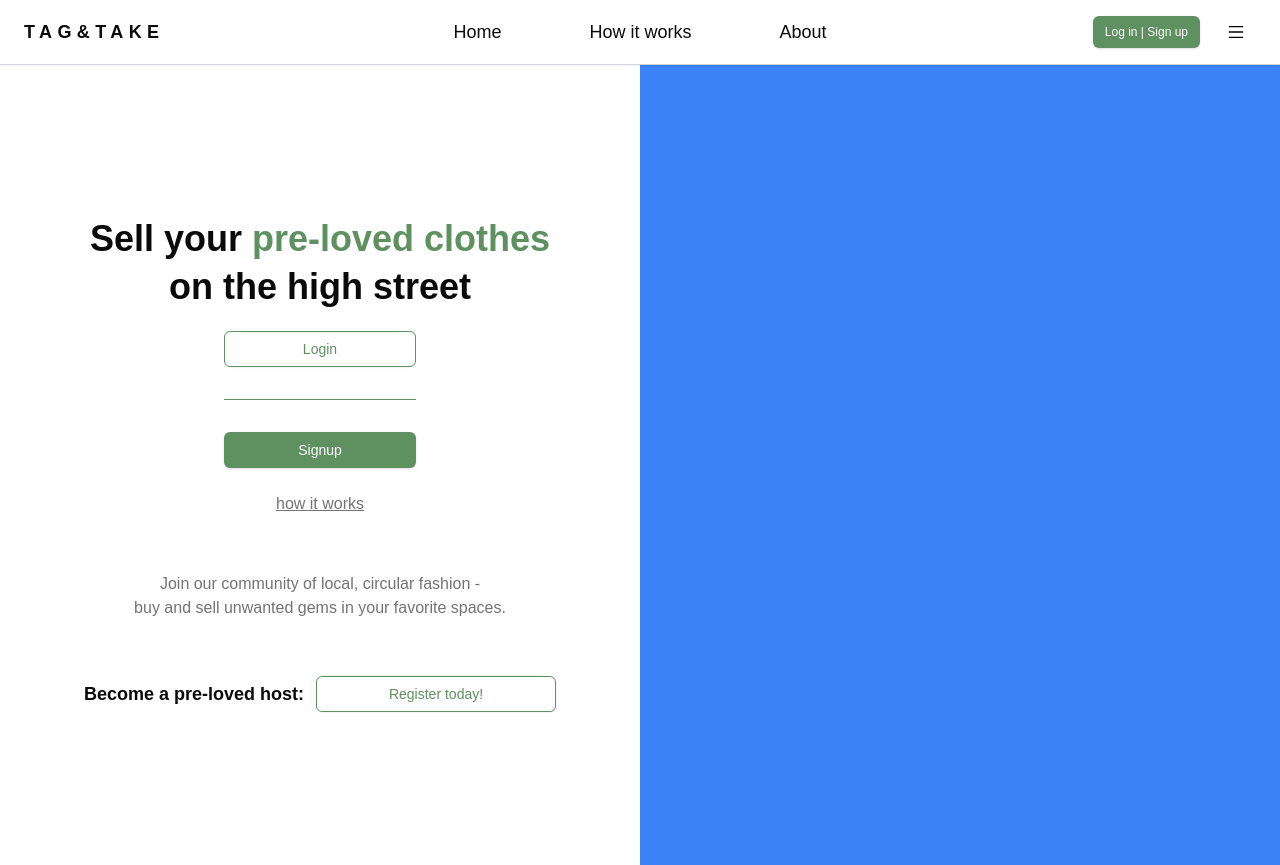
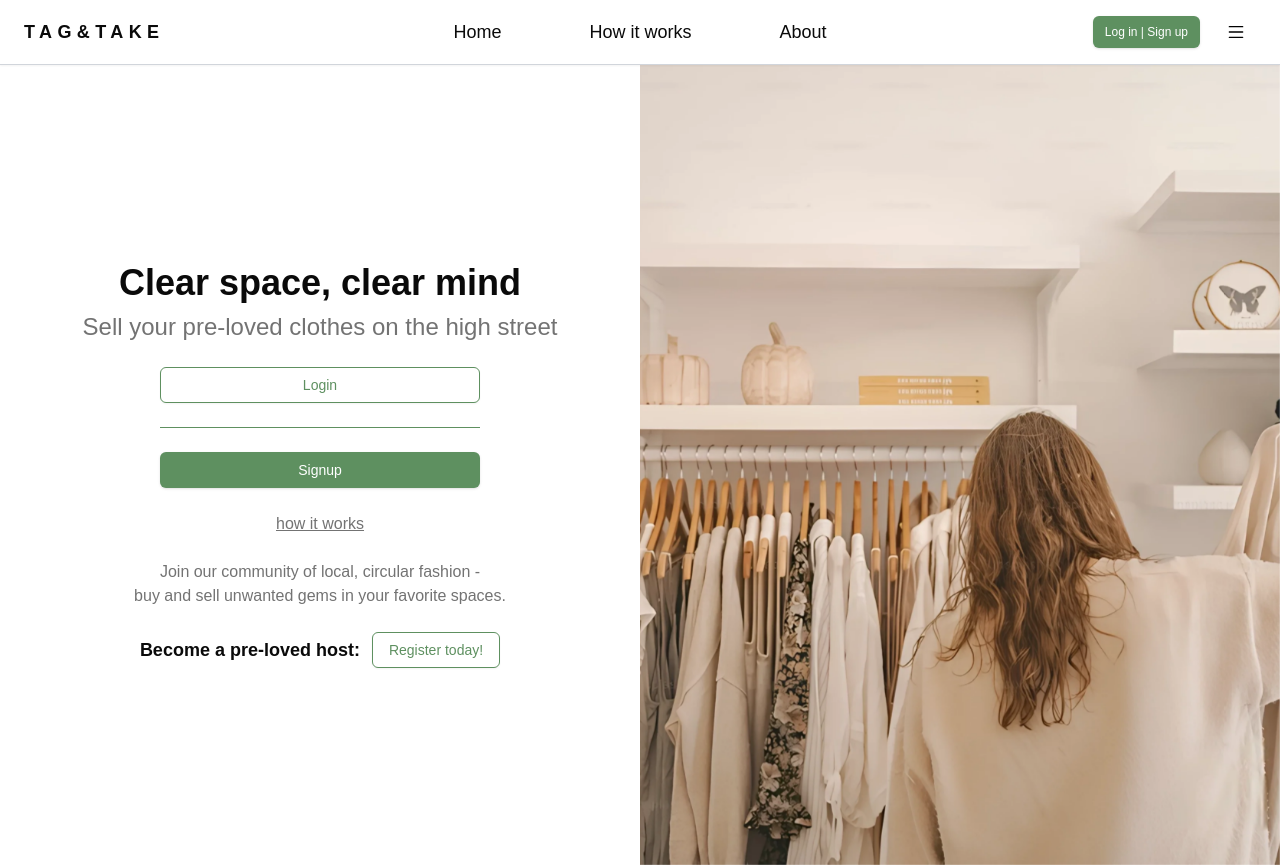
Before and after one commit to danvisser/tagandtake-frontend, a Next.js app: page / in a window 1280 px wide. Built offline with nearby package versions, Linux system fonts and the light colour scheme; no server answers.

Commit message:
add home image

```diff
--- a/src/app/page.tsx
+++ b/src/app/page.tsx
@@ -6,6 +6,7 @@ import { Button } from "@src/components/ui/button";
 import { useAuthStore } from "@src/stores/authStore";
 import { Routes } from "@src/constants/routes";
 import { UserRole, UserRoles } from "@src/types/roles";
+import Image from "next/image";
 
 type PageVariant = "public" | UserRole;
 
@@ -28,53 +29,63 @@ export default function HomePage() {
 
 function PublicHomePage() {
   return (
-    <div className="container-fluid mx-0 px-0 py-0 flex flex-col lg:flex-row lg:items-stretch lg:min-h-screen">
-      {/* Main Content */}
-      <div className="lg:w-1/2 space-y-6 text-center flex flex-col items-center justify-center px-4 py-12 md:py-20">
-        <h1 className="text-3xl font-semibold md:text-4xl lg:text-4xl flex flex-col">
-          <span>
-            Sell your{" "}
-            <span className="text-primary">pre-loved clothes</span>
-          </span>
-          <span className="mt-2">
-            {" "}
-            on the high street
+    <div className="flex flex-col min-h-screen">
+      {/* Image section - full width on mobile, half width on desktop */}
+      <div className="w-full h-64 md:h-80 lg:h-screen lg:w-1/2 lg:fixed lg:right-0">
+        <div className="relative w-full h-full">
+          <Image
+            src="/images/public_home.webp"
+            alt="Pre-loved clothing on the high street"
+            fill
+            className="object-cover"
+            priority
+          />
+        </div>
+      </div>
+
+      {/* Content section - full width on mobile, half width and centered on desktop */}
+      <div className="w-full lg:w-1/2 space-y-6 text-center flex flex-col items-center justify-center px-4 py-8 md:py-12 lg:min-h-screen">
+        <h1 className="text-2xl font-semibold md:text-3xl lg:text-4xl flex flex-col mt-4 lg:mt-0">
+          <span className="mb-2">Clear space, clear mind</span>
+          <span className="text-lg font-medium md:text-xl lg:text-2xl text-muted-foreground">
+            Sell your pre-loved clothes on the high street
           </span>
         </h1>
-        <div className="flex flex-col gap-4 items-center">
-          <Link href={Routes.LOGIN}>
-            <Button variant="outline" className="w-48">
+
+        <div className="flex flex-col gap-4 items-center w-full max-w-xs">
+          <Link href={Routes.LOGIN} className="w-full">
+            <Button variant="outline" className="w-full">
               Login
             </Button>
           </Link>
-          <div className="w-full h-px bg-border mt-4 mb-4" />
-          <Link href={Routes.SIGNUP.MEMBER}>
-            <Button className="w-48">Signup</Button>
+          <div className="w-full h-px bg-border my-2" />
+          <Link href={Routes.SIGNUP.MEMBER} className="w-full">
+            <Button className="w-full">Signup</Button>
           </Link>
         </div>
+
         <Link
           href={Routes.HOW_IT_WORKS}
-          className="text-muted-foreground underline hover:text-primary"
+          className="text-muted-foreground underline hover:text-primary text-sm md:text-base"
         >
           how it works
         </Link>
-        <div className="h-2"></div>
-        <p className="text-muted-foreground text-md flex flex-col items-center">
+
+        <p className="text-muted-foreground text-sm md:text-base flex flex-col items-center">
           <span>Join our community of local, circular fashion -</span>
           <span>buy and sell unwanted gems in your favorite spaces.</span>
         </p>
-        <div className="h-2"></div>
-        <div className="flex flex-row items-center justify-center gap-3 mt-6">
-          <h2 className="text-lg font-semibold">Become a pre-loved host:</h2>
-          <Link href={Routes.SIGNUP.STORE}>
-            <Button variant="outline" className="w-60">
+
+        <div className="flex flex-col md:flex-row items-center justify-center gap-3 mt-4 w-full max-w-xs md:max-w-md">
+          <h2 className="text-base md:text-lg font-semibold mb-2 md:mb-0">
+            Become a pre-loved host:
+          </h2>
+          <Link href={Routes.SIGNUP.STORE} className="w-full md:w-auto">
+            <Button variant="outline" className="w-full md:w-auto">
               Register today!
             </Button>
           </Link>
         </div>
-      </div>
-      <div className="w-full h-64 lg:h-screen lg:w-1/2">
-        <div className="bg-blue-500 w-full h-full" />
       </div>
     </div>
   );
```
Also changed, not shown: public/images/public_home.webp (added).
